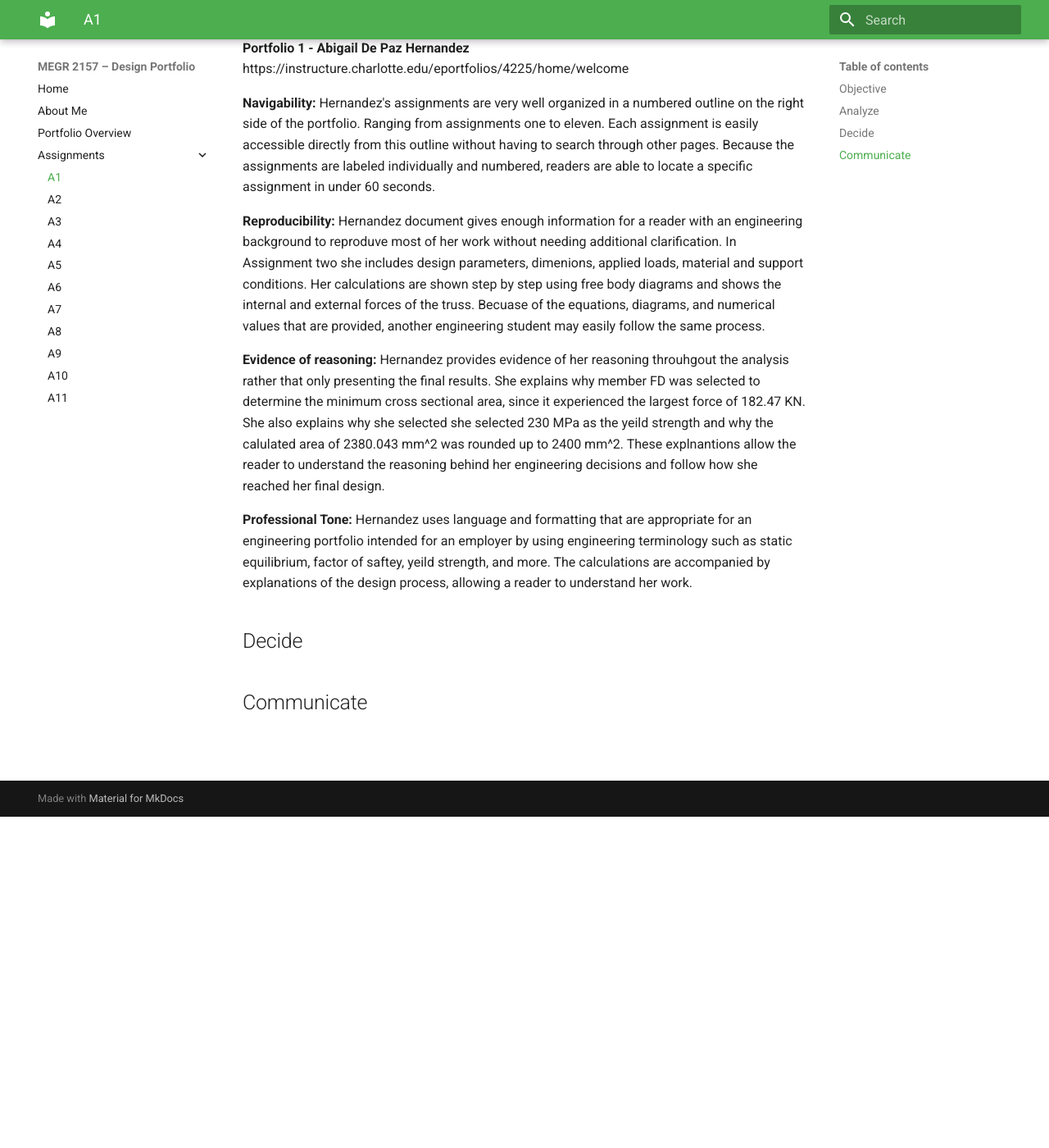
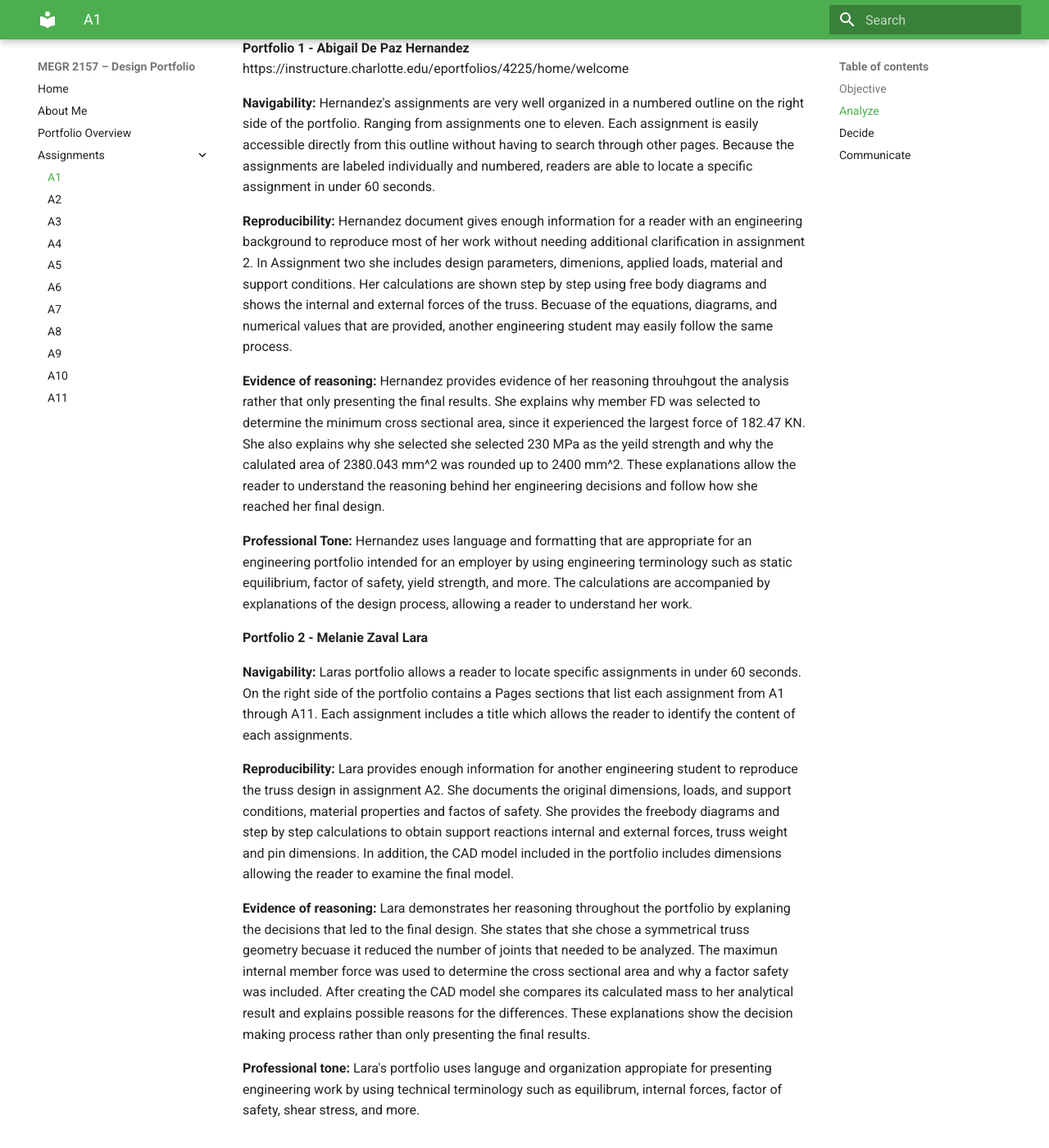
Before and after one commit to IzabellaMontero/megr2157-portfolio, an MkDocs documentation site: the page built from docs/assignments/A01/index.md, in a window 1280 px wide and 1400 px high, scrolled down 404 px. Shown: the whole window at 82% size. Built offline with MkDocs 1.6.1 and Material for MkDocs 9.7.7, drawn with Linux system fonts in a browser that asks for light colours.

Commit message:
Fix typos and enhance clarity in portfolio analysis
Corrected typos and improved clarity in the analysis of Hernandez's and Lara's portfolios. Added sections for Lara's portfolio with similar structure and content.

```diff
--- a/docs/assignments/A01/index.md
+++ b/docs/assignments/A01/index.md
@@ -11,13 +11,29 @@ The objective to this assignment is to identify engineering problems. It focuses
    Hernandez's assignments are very well organized in a numbered outline on the right side of the portfolio. Ranging from assignments one to eleven. Each assignment is easily accessible directly from this outline without having to search through other pages. Because the assignments are labeled individually and numbered, readers are able to locate a specific assignment in under 60 seconds.
 
 **Reproducibility:**
-   Hernandez document gives enough information for a reader with an engineering background to reproduve most of her work without needing additional clarification. In Assignment two she includes design parameters, dimenions, applied loads, material and support conditions. Her calculations are shown step by step using free body diagrams and shows the internal and external forces of the truss. Becuase of the equations, diagrams, and numerical values that are provided, another engineering student may easily follow the same process.
+   Hernandez document gives enough information for a reader with an engineering background to reproduce most of her work without needing additional clarification in assignment 2. In Assignment two she includes design parameters, dimenions, applied loads, material and support conditions. Her calculations are shown step by step using free body diagrams and shows the internal and external forces of the truss. Becuase of the equations, diagrams, and numerical values that are provided, another engineering student may easily follow the same process.
 
 **Evidence of reasoning:**
-   Hernandez provides evidence of her reasoning throuhgout the analysis rather that only presenting the final results. She explains why member FD was selected to determine the minimum cross sectional area, since it experienced the largest force of 182.47 KN. She also explains why she selected she selected 230 MPa as the yeild strength and why the calulated area of 2380.043 mm^2 was rounded up to 2400 mm^2. These explnantions allow the reader to understand the reasoning behind her engineering decisions and follow how she reached her final design.
+   Hernandez provides evidence of her reasoning throuhgout the analysis rather that only presenting the final results. She explains why member FD was selected to determine the minimum cross sectional area, since it experienced the largest force of 182.47 KN. She also explains why she selected she selected 230 MPa as the yeild strength and why the calulated area of 2380.043 mm^2 was rounded up to 2400 mm^2. These explanations allow the reader to understand the reasoning behind her engineering decisions and follow how she reached her final design.
 
 **Professional Tone:**
-Hernandez uses language and formatting that are appropriate for an engineering portfolio intended for an employer by using engineering terminology such as static equilibrium, factor of saftey, yeild strength, and more. The calculations are accompanied by explanations of the design process, allowing a reader to understand her work.
+Hernandez uses language and formatting that are appropriate for an engineering portfolio intended for an employer by using engineering terminology such as static equilibrium, factor of safety, yield strength, and more. The calculations are accompanied by explanations of the design process, allowing a reader to understand her work.
+
+**Portfolio 2 - Melanie Zaval Lara**
+
+**Navigability:**
+Laras portfolio allows a reader to locate specific assignments in under 60 seconds. On the right side of the portfolio contains a Pages sections that list each assignment from A1 through A11. Each assignment includes a title which allows the reader to identify the content of each assignments.
+
+**Reproducibility:**
+Lara provides enough information for another engineering student to reproduce the truss design in assignment A2. She documents the original dimensions, loads, and support conditions, material properties and factos of safety. She provides the freebody diagrams and step by step calculations to obtain support reactions internal and external forces, truss weight and pin dimensions. In addition, the CAD model included in the portfolio includes dimensions allowing the reader to examine the final model.
+
+**Evidence of reasoning:**
+Lara demonstrates her reasoning throughout the portfolio by explaning the decisions that led to the final design. She states that she chose a symmetrical truss geometry becuase it reduced the number of joints that needed to be analyzed. The maximun internal member force was used to determine the cross sectional area and why a factor safety was included. After creating the CAD model she compares its calculated mass to her analytical result and explains possible reasons for the differences. These explanations show the decision making process rather than only presenting the final results.
+
+**Professional tone:**
+Lara's portfolio uses languge and organization appropiate for presenting engineering work by using technical terminology such as equilibrum, internal forces, factor of safety, shear stress, and more.
+
+
 
 
 ## Decide
```
